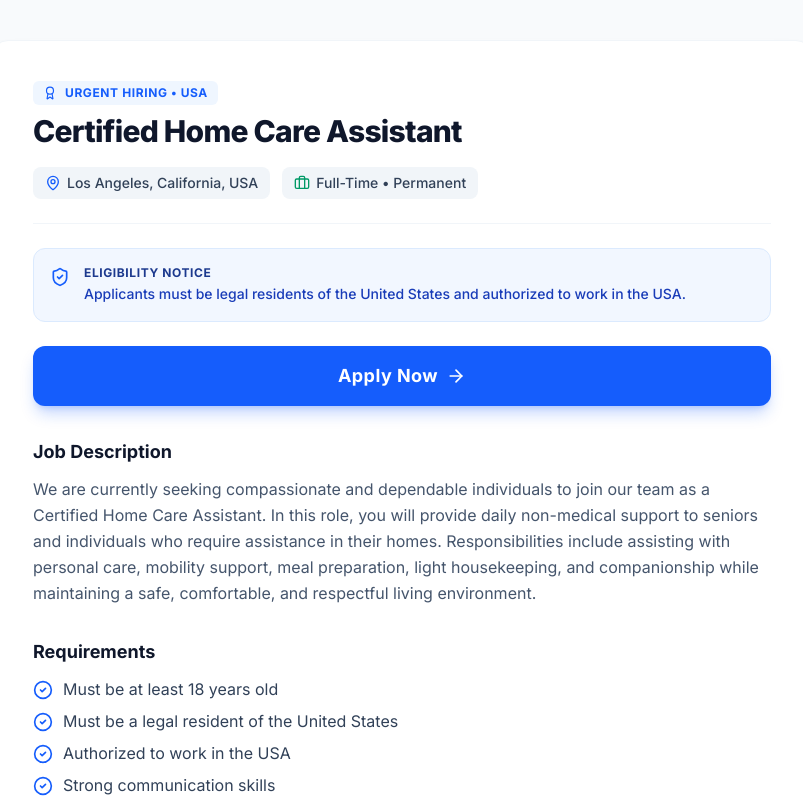
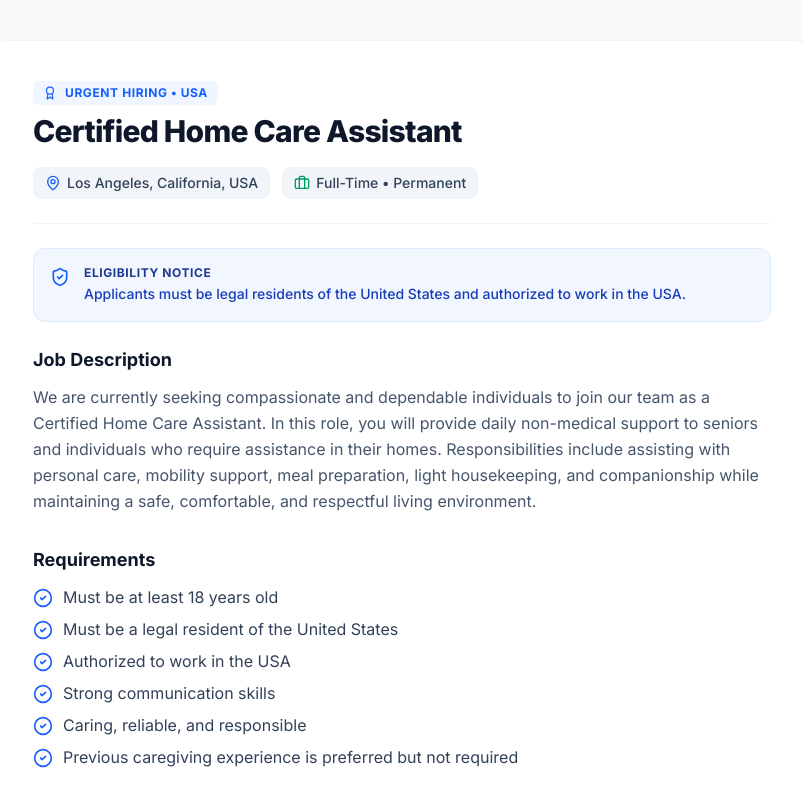
Before and after one commit to aljihadhasan220/unigrade-calculator, a React (Vite) app: page /job in a window 1280 px wide. Shown: the top 800 px of the page, without its empty margins (238-1041 px from the left). Built offline with nearby package versions, Linux system fonts and the light colour scheme.

Commit message:
refactor: remove redundant call to action button
Clean up the landing page UI by removing the duplicate application button to improve visual focus.

```diff
--- a/src/pages/JobLandingPage.tsx
+++ b/src/pages/JobLandingPage.tsx
@@ -148,17 +148,6 @@ export default function JobLandingPage() {
           </div>
         </section>
 
-        {/* Additional Top Call to Action Button */}
-        <section className="mb-8">
-          <a
-            href="#"
-            className="w-full py-3.5 sm:py-4 px-8 rounded-xl font-bold text-base sm:text-lg text-white bg-blue-600 hover:bg-blue-700 active:bg-blue-800 shadow-lg shadow-blue-600/25 hover:shadow-xl hover:shadow-blue-600/30 transition-all text-center flex items-center justify-center gap-2 tracking-wide cursor-pointer focus:outline-none focus:ring-4 focus:ring-blue-600/30"
-          >
-            <span>Apply Now</span>
-            <ArrowRight className="w-5 h-5" />
-          </a>
-        </section>
-
         {/* Job Description */}
         <section className="mb-8" aria-labelledby="job-description-heading">
           <h2 id="job-description-heading" className="text-lg font-bold text-slate-900 mb-2.5">
```
